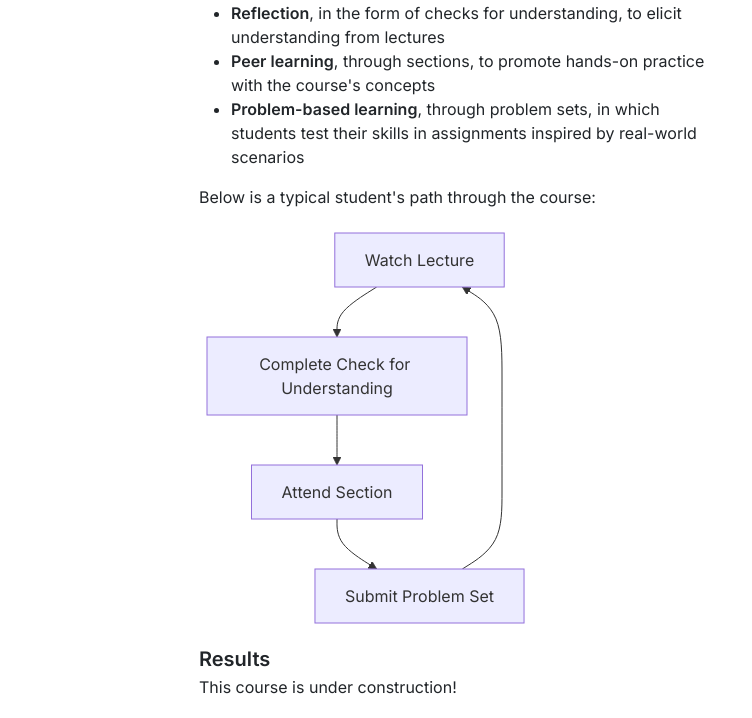
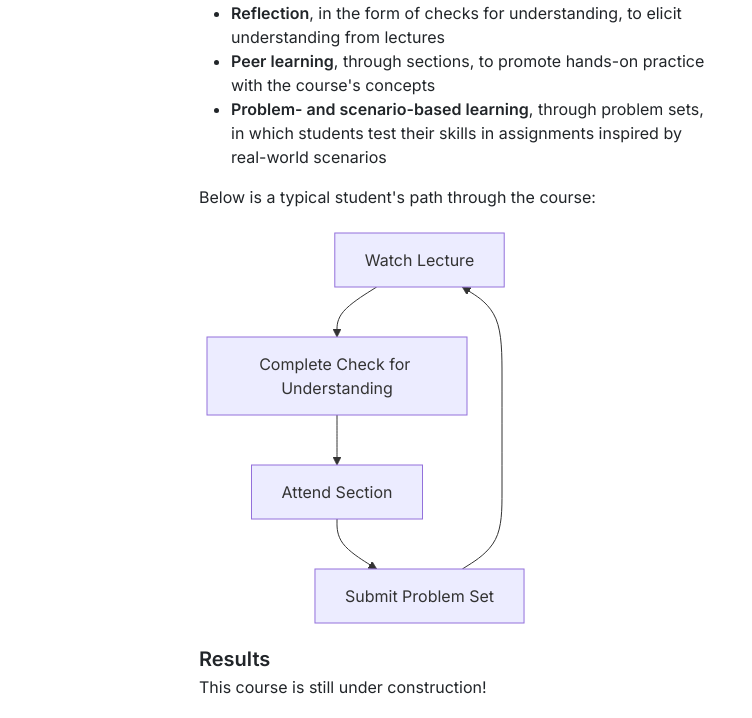
Before and after one commit to CarterZenke/jekyll-carterzenke.me, a Jekyll site: the page built from courses/r/index.html, in a window 1280 px wide. Shown: the part 1662-2380 px from the top of the page, without its empty margins (180-932 px from the left). Built offline with Jekyll 4.4.1, drawn with Linux system fonts in a browser that asks for light colours; nearby versions of some CDN libraries; comment, search, counter and statistics services are not loaded.

Commit message:
Add scenario-based learning, tweak wording for construction

```diff
--- a/courses/r/index.html
+++ b/courses/r/index.html
@@ -49,7 +49,7 @@
             <li><b>Direct instruction</b>, in the form of lectures, to introduce content</li>
             <li><b>Reflection</b>, in the form of checks for understanding, to elicit understanding from lectures</li>
             <li><b>Peer learning</b>, through sections, to promote hands-on practice with the course's concepts</li>
-            <li><b>Problem-based learning</b>, through problem sets, in which students test their skills in assignments inspired by real-world scenarios</li>
+            <li><b>Problem- and scenario-based learning</b>, through problem sets, in which students test their skills in assignments inspired by real-world scenarios</li>
         </ul>
         <p>
             Below is a typical student's path through the course:
@@ -65,7 +65,7 @@
             Results
         </h5>
         <p>
-            This course is under construction!
+            This course is still under construction!
         </p>
     </div>
 </div>
--- a/courses/sql/index.html
+++ b/courses/sql/index.html
@@ -48,7 +48,7 @@
             <li><b>Direct instruction</b>, in the form of lectures, to introduce content</li>
             <li><b>Reflection</b>, in the form of checks for understanding, to elicit understanding from lectures</li>
             <li><b>Peer learning</b>, through sections, to promote hands-on practice with the course's concepts</li>
-            <li><b>Problem-based learning</b>, through problem sets, in which students test their skills in assignments inspired by real-world scenarios</li>
+            <li><b>Problem- and scenario-based learning</b>, through problem sets, in which students test their skills in assignments inspired by real-world scenarios</li>
         </ul>
         <p>
             Below is a typical student's path through the course:
```
